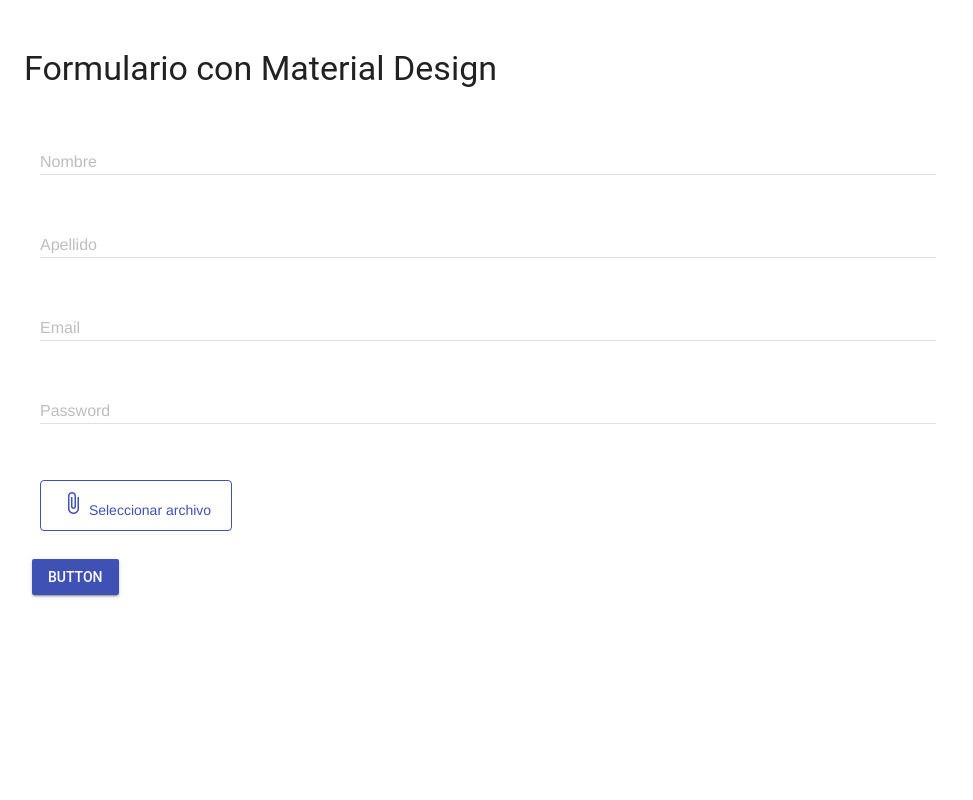
After one commit to k9999zero/icepalWeb1, a PHP site: the page made by MVC/Views/templates/UserRegisterMaterialDesign.php in a window 1280 px wide. The commit adds this page. Shown: the whole page, without its empty margins (0-973 px from the left). Run offline with PHP 8.4, Linux system fonts and the light colour scheme; the template is opened without the code that fills it, so the values that code supplies are empty; some libraries are stand-ins or nearby versions.

Commit message:
Add styles with bootstrap and material design

```diff
--- a/MVC/Routes.php
+++ b/MVC/Routes.php
@@ -8,6 +8,8 @@ $dispatcher = FastRoute\simpleDispatcher(function(FastRoute\RouteCollector $rout
     $router->addRoute('GET', '/user/{id}', 'UserController@show');
     $router->addRoute('GET', '/userRegister', 'UserController@registerForm');
     $router->addRoute('GET', '/userRegisterMaterialize', 'UserController@registerFormMaterialize');
+    $router->addRoute('GET', '/userRegisterMaterialDesign', 'UserController@registerFormMaterialDesign');
+    $router->addRoute('GET', '/userRegisterBootstrap', 'UserController@registerFormBootstrap');
     $router->addRoute('GET', '/userEdit/{id}', 'UserController@editForm');
     $router->addRoute('POST', '/userEdit', 'UserController@edit');
     $router->addRoute('DELETE', '/user/{id:\d+}', 'UserController@delete');
--- /dev/null
+++ b/MVC/Views/templates/UserRegisterMaterialDesign.php
@@ -0,0 +1,107 @@
+
+
+<!DOCTYPE html>
+<html>
+<head>
+<meta charset="utf-8">
+  <meta name="viewport" content="width=device-width, initial-scale=1">
+  <title>Título de la página</title>
+  <!-- Enlazar estilos de Material Design Lite alojados en Google -->
+  <link rel="stylesheet" href="https://code.getmdl.io/1.3.0/material.indigo-pink.min.css">
+  <!-- Enlazar archivos JavaScript de Material Design Lite alojados en Google -->
+  <script src="https://code.getmdl.io/1.3.0/material.min.js"></script>
+  <!-- Enlazar iconos de Material Design alojados en Google -->
+  <link rel="stylesheet" href="https://fonts.googleapis.com/icon?family=Material+Icons">
+  <style>
+    /* Estilos personalizados para el input de tipo "file" */
+    .custom-file-upload {
+      display: inline-block;
+      cursor: pointer;
+      font-size: 14px;
+      color: #3f51b5; /* Color primario de Material Design */
+      border: 1px solid #3f51b5; /* Bordes de Material Design */
+      padding: 10px 20px;
+      border-radius: 4px;
+      background-color: transparent;
+    }
+
+    .custom-file-upload:hover {
+      background-color: #3f51b5; /* Color primario de Material Design */
+      color: #ffffff; /* Texto en color blanco */
+    }
+
+    /* Ocultar el input de tipo "file" */
+    input[type="file"] {
+      display: none;
+    }
+    /* Estilos personalizados para centrar el contenido horizontalmente */
+    .custom-container {
+      max-width: 2000px; /* Ancho máximo del contenido */
+      margin: 0 auto; /* Centrar el contenido horizontalmente */
+      padding: 16px; /* Espacio de relleno alrededor del contenido */
+    }
+  </style>
+</head>
+<body>
+<div class="custom-container">
+<div class="mdl-grid">
+<h3>Formulario con Material Design</h3>
+    <form class="mdl-cell mdl-cell--12-col" action="user" method="POST" enctype="multipart/form-data">
+        <!-- Campos del formulario -->
+        <div class="input-field mdl-cell mdl-cell--9-col mdl-textfield mdl-js-textfield mdl-textfield--floating-label">
+            <input class="mdl-textfield__input" id="nombre" type="text" name="Nombre">
+            <label  class="mdl-textfield__label" for="nombre">Nombre</label>
+        </div>
+
+        <div class="input-field mdl-cell mdl-cell--9-col mdl-textfield mdl-js-textfield mdl-textfield--floating-label">
+            <input class="mdl-textfield__input" id="apellido" type="text" name="Apellido">
+            <label class="mdl-textfield__label" for="apellido">Apellido</label>
+        </div>
+
+
+        <div class="input-field mdl-cell mdl-cell--9-col mdl-textfield mdl-js-textfield mdl-textfield--floating-label">
+            <input  class="mdl-textfield__input" id="email" type="email" name="Email">
+            <label class="mdl-textfield__label" for="email">Email</label>
+        </div>
+
+
+        <div class="input-field mdl-cell mdl-cell--9-col mdl-textfield mdl-js-textfield mdl-textfield--floating-label">
+            <input  class="mdl-textfield__input" id="password" type="password" name="Password">
+            <label class="mdl-textfield__label" for="password">Password</label>
+        </div>
+
+        <div class="input-field mdl-cell mdl-cell--9-col mdl-textfield mdl-js-textfield mdl-textfield--floating-label">
+        <label class="custom-file-upload">
+            <i class="material-icons">attach_file</i> Seleccionar archivo
+            <input type="file" id="fileInput" name="fileInput" onchange="showFileName(this)">
+          </label>
+        </div>
+
+
+
+        <!-- Botón de envío del formulario -->
+        <div class="row">
+                    <div class="input-field col s12">
+                    <!-- Colored raised button -->
+<button type="submit" class="mdl-button mdl-js-button mdl-button--raised mdl-button--colored">
+  Button
+</button>
+                    </div>
+        </div>
+
+    </form>
+</div>
+</div>
+<script>
+    // Función para mostrar el nombre del archivo seleccionado en el botón personalizado
+    function showFileName(input) {
+      var fileName = input.files[0].name;
+      var customUpload = document.querySelector(".custom-file-upload");
+      var contenido = '<i class="material-icons">attach_file</i> Archivo seleccionado: '+ fileName +
+            ' <input type="file" id="fileInput" name="fileInput" onchange="showFileName(this)">';
+      customUpload.innerHTML = contenido;
+    }
+  </script>
+
+</body>
+</html>
--- a/MVC/Views/templates/UserRegisterMaterialize.php
+++ b/MVC/Views/templates/UserRegisterMaterialize.php
@@ -3,6 +3,7 @@
 <!DOCTYPE html>
 <html>
 <head>
+<meta name="viewport" content="width=device-width, initial-scale=1.0">
   <!-- Cargar estylos de materialize para CSS -->
   <link rel="stylesheet" href="https://cdnjs.cloudflare.com/ajax/libs/materialize/1.0.0/css/materialize.min.css">
 
```
Also changed, not shown: MVC/Controllers/UserController.php (+14 -0 lines), MVC/Views/UserRegisterView.php (+8 -0 lines), MVC/Views/templates/UserRegisterBootstrap.php (added, +44 -0 lines).
